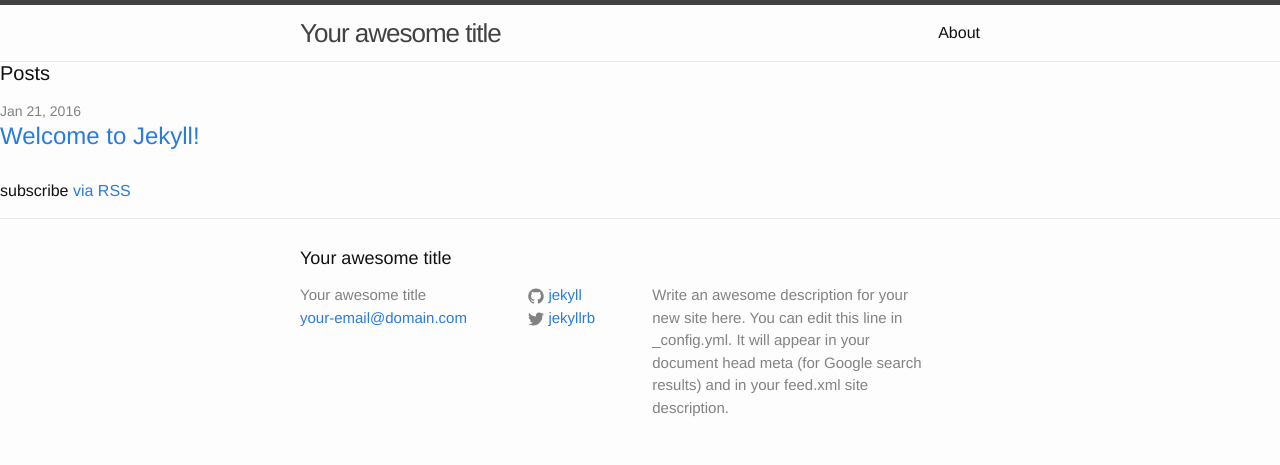
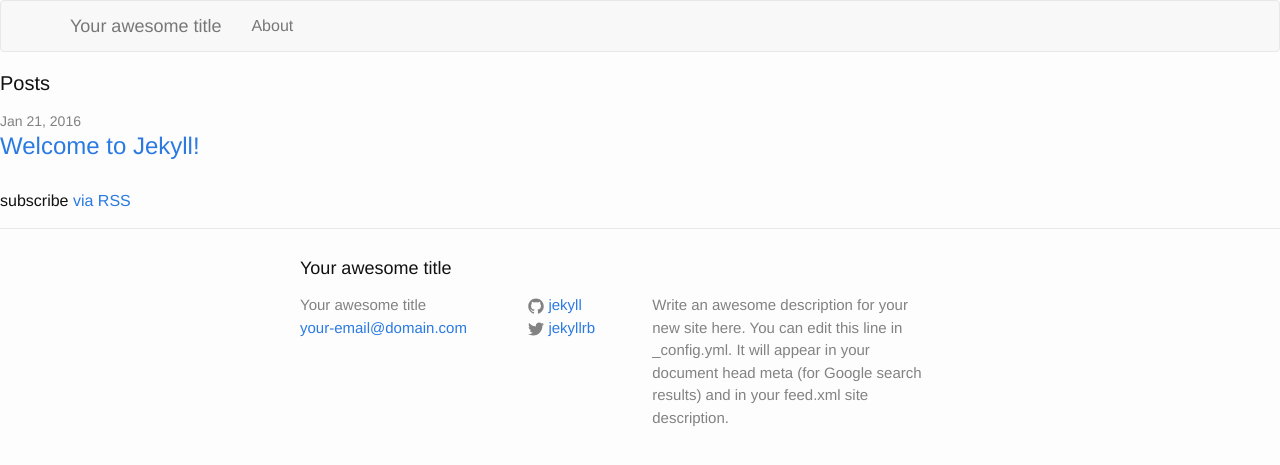
Before and after one commit to michelav/fa7-frameworks, a Jekyll site: the page built from index.html, in a window 1280 px wide. Shown: the top 465 px of the page. Built offline with Jekyll 4.4.1, drawn with Linux system fonts in a browser that asks for light colours.

Commit message:
Add Bootstrap based navigation to header.html

```diff
--- a/_includes/header.html
+++ b/_includes/header.html
@@ -1,27 +1,29 @@
-<header class="site-header">
+<div class="navbar navbar-default">
+  <div class="container">
+    <div class="navbar-header">
+      <button type="button" class="navbar-toggle" data-toggle="collapse"
+              data-target="#mynavbar-content">
+	     <span class="icon-bar"></span>
+	     <span class="icon-bar"></span>
+	     <span class="icon-bar"></span>
+      </button>
+      <a class="navbar-brand" href="{{ "/" | prepend: site.baseurl }}">
+        {{ site.title }}
+      </a>
+    </div>
 
-  <div class="wrapper">
+    <div class="collapse navbar-collapse" id="mynavbar-content">
+      <ul class="nav navbar-nav">
 
-    <a class="site-title" href="{{ site.baseurl }}/">{{ site.title }}</a>
+        {% for page in site.pages %}
+        {% if page.title %}
 
-    <nav class="site-nav">
-      <a href="#" class="menu-icon">
-        <svg viewBox="0 0 18 15">
-          <path fill="#424242" d="M18,1.484c0,0.82-0.665,1.484-1.484,1.484H1.484C0.665,2.969,0,2.304,0,1.484l0,0C0,0.665,0.665,0,1.484,0 h15.031C17.335,0,18,0.665,18,1.484L18,1.484z"/>
-          <path fill="#424242" d="M18,7.516C18,8.335,17.335,9,16.516,9H1.484C0.665,9,0,8.335,0,7.516l0,0c0-0.82,0.665-1.484,1.484-1.484 h15.031C17.335,6.031,18,6.696,18,7.516L18,7.516z"/>
-          <path fill="#424242" d="M18,13.516C18,14.335,17.335,15,16.516,15H1.484C0.665,15,0,14.335,0,13.516l0,0 c0-0.82,0.665-1.484,1.484-1.484h15.031C17.335,12.031,18,12.696,18,13.516L18,13.516z"/>
-        </svg>
-      </a>
+	    <li><a href="{{ page.url | prepend: site.baseurl }}">{{ page.title }}</a></li>
 
-      <div class="trigger">
-        {% for my_page in site.pages %}
-          {% if my_page.title %}
-          <a class="page-link" href="{{ my_page.url | prepend: site.baseurl }}">{{ my_page.title }}</a>
-          {% endif %}
+        {% endif %}
         {% endfor %}
-      </div>
-    </nav>
 
+      </ul>
+    </div>
   </div>
-
-</header>
+</div>
```
